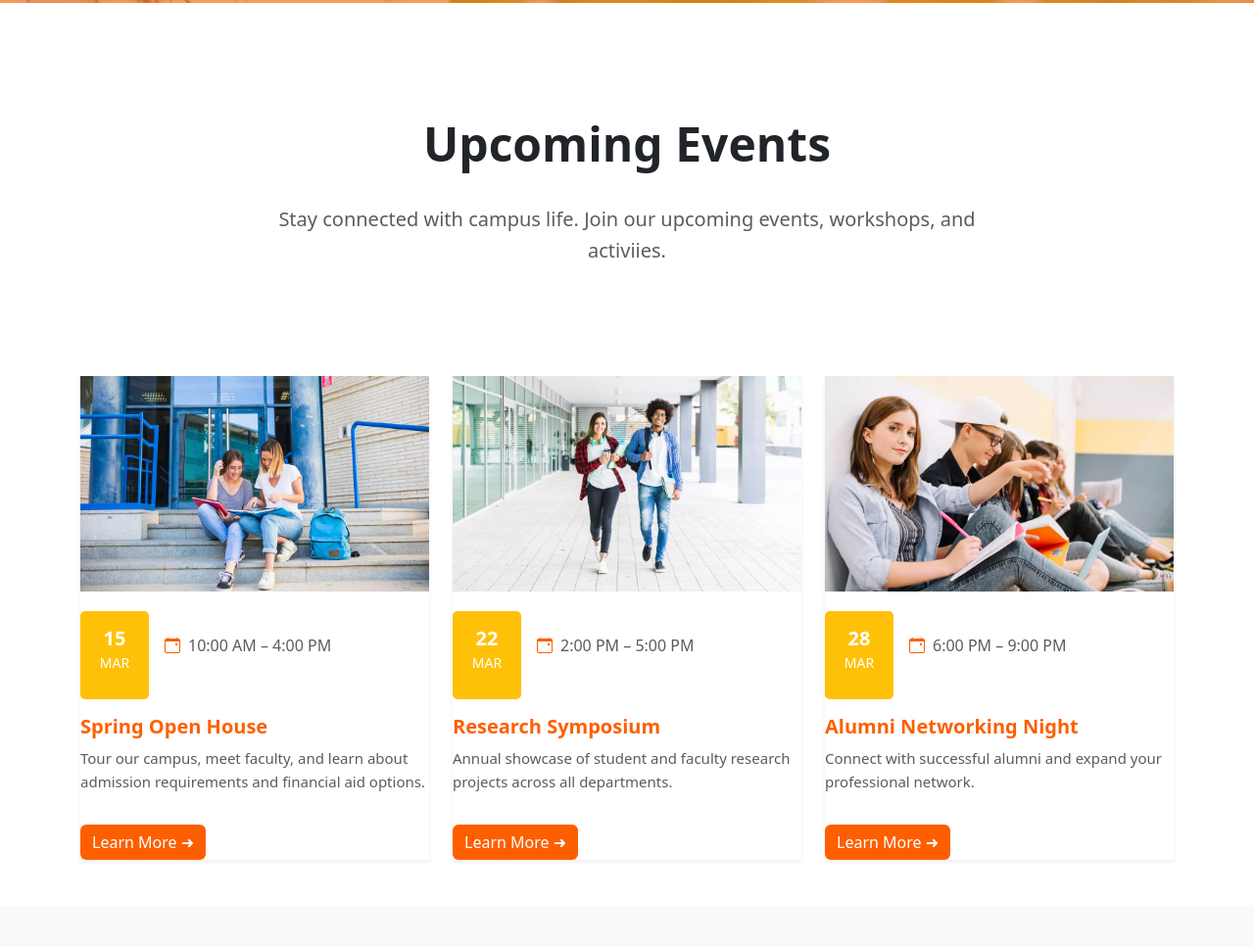
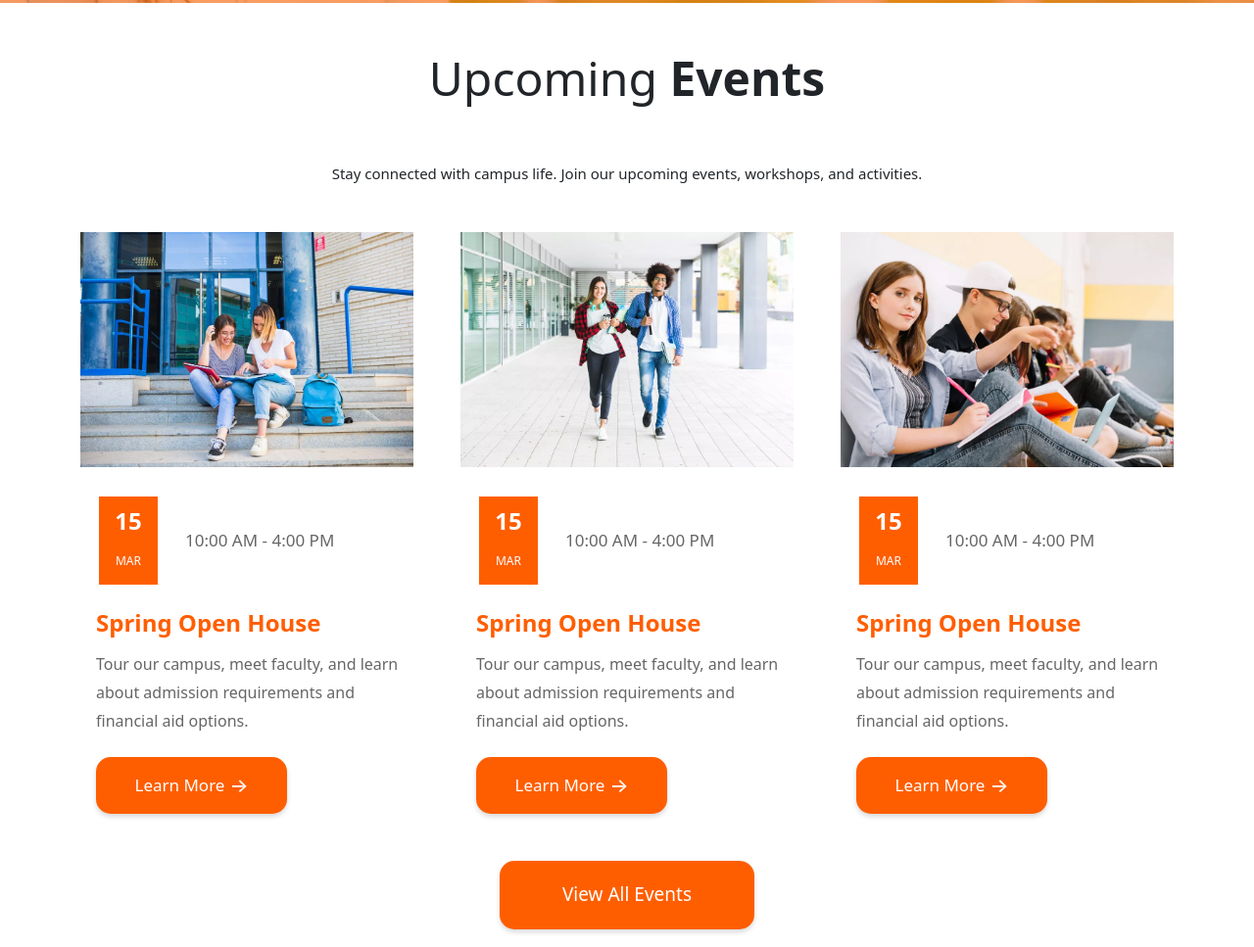
Before and after one commit to Mirza-Hammad-Ali/Fox-University, a plain HTML site: page index.html in a window 1280 px wide. Shown: the part 6355-7322 px from the top of the page at 98% size. Drawn offline with nearby package versions, Linux system fonts and the light colour scheme.

Commit message:
Initial commit

```diff
--- a/index.html
+++ b/index.html
@@ -283,7 +283,7 @@
     <section
       class="overlay-bg"
       style="
-        background-image: url('/src/image_4.webp');
+        background-image: url(&quot;/src/image_4.webp&quot;);
         background-size: cover;
         background-position: center;
       "
@@ -520,8 +520,9 @@
                   Teacher
                 </p>
                 <p class="text-muted">
-                   I am an ambitious <br> workaholic, but apart from <br> that, pretty
-                  simple person.
+                  I am an ambitious <br />
+                  workaholic, but apart from <br />
+                  that, pretty simple person.
                 </p>
               </div>
             </div>
@@ -541,8 +542,9 @@
                   English Teacher
                 </p>
                 <p class="text-muted">
-                  I am an ambitious <br> workaholic, but apart from <br> that, pretty
-                  simple person.
+                  I am an ambitious <br />
+                  workaholic, but apart from <br />
+                  that, pretty simple person.
                 </p>
               </div>
             </div>
@@ -562,8 +564,9 @@
                   Art Teacher
                 </p>
                 <p class="text-muted">
-                  I am an ambitious <br> workaholic, but apart from <br> that, pretty
-                  simple person.
+                  I am an ambitious <br />
+                  workaholic, but apart from <br />
+                  that, pretty simple person.
                 </p>
               </div>
             </div>
@@ -583,8 +586,9 @@
                   Science Teacher
                 </p>
                 <p class="text-muted">
-                   I am an ambitious <br> workaholic, but apart from <br> that, pretty
-                  simple person.
+                  I am an ambitious <br />
+                  workaholic, but apart from <br />
+                  that, pretty simple person.
                 </p>
               </div>
             </div>
@@ -657,8 +661,6 @@
                   Request A Quote
                 </button>
               </div>
-
-
             </form>
           </div>
         </div>
@@ -666,120 +668,87 @@
     </section>
 
     <!-- Upcoming Events -->
-    <section class="py-5 text-center bg-white">
-      <div class="container event-text">
-        <h2 class="fw-semibold">
-          Upcoming <span class="fw-bold">Events</span>
+
+    <section class="py-5">
+      <div class="container">
+        <div class="text-center mb-5">
+          <h2 class="section-title-cources">
+            Upcoming <strong> Events </strong>
           </h2>
-        <p class="text-muted mt-3 mx-auto" style="max-width: 800px">
-          Stay connected with campus life. Join our upcoming events, workshops,
-          and <br> activiies.
+          <p class="text-muted-cources pt-5">
+            Stay connected with campus life. Join our upcoming events,
+            workshops, and activities.
           </p>
         </div>
-    </section>
-
-    <!-- Events -->
-    <section class="py-5 bg-white">
-      <div class="container">
-        <div class="row g-4">
+        <div class="row g-5">
           <!-- Event 1 -->
-          <div class="col-md-4">
-            <div class="event-card border-0 shadow-sm h-100">
-              <img
-                src="/src/image_1.webp"
-                class="card-img-top"
-                alt="Spring Open House"
-              />
-              <div class="card-body">
-                <div class="d-flex align-items-center mb-3">
-                  <div
-                    class="date-box text-center text-white bg-warning p-3 me-3"
-                  >
-                    <h5 class="mb-0 fw-bold">15</h5>
-                    <small>MAR</small>
+          <div class="col-lg-4">
+            <div class="event-card">
+              <img src="/src/image_1.webp" class="event-img" alt="Event" />
+              <div class="event-info">
+                <div class="event-date">
+                  <strong>15</strong>
+                  <span>MAR</span>
                 </div>
-                  <span class="text-muted"
-                    ><i class="bi bi-calendar-event text-warning me-2"></i>10:00
-                    AM – 4:00 PM</span
-                  >
+                <div class="event-time">
+                  <i class="fa-regular fa-calendar-days"></i>
+                  <span>10:00 AM - 4:00 PM</span>
                 </div>
-                <h5 class="fw-bold text-warning">Spring Open House</h5>
-                <p class="text-muted">
+              </div>
+              <h3 class="ms-3">Spring Open House</h3>
+              <p class="ms-3">
                 Tour our campus, meet faculty, and learn about admission
                 requirements and financial aid options.
               </p>
-                <a href="#" class="btn btn-warning text-white mt-3"
-                  >Learn More ➜</a
-                >
+              <a href="#" class="event-btn ms-3"> Learn More <span>→</span> </a>
+            </div>
+          </div>
+          <div class="col-lg-4">
+            <div class="event-card">
+              <img src="/src/image_2.webp" class="event-img" alt="Event" />
+              <div class="event-info">
+                <div class="event-date">
+                  <strong>15</strong>
+                  <span>MAR</span>
+                </div>
+                <div class="event-time">
+                  <i class="fa-regular fa-calendar-days"></i>
+                  <span>10:00 AM - 4:00 PM</span>
+                </div>
+              </div>
+              <h3 class="ms-3">Spring Open House</h3>
+              <p class="ms-3">
+                Tour our campus, meet faculty, and learn about admission
+                requirements and financial aid options.
+              </p>
+              <a href="#" class="event-btn ms-3"> Learn More <span>→</span> </a>
+            </div>
+          </div>
+          <div class="col-lg-4">
+            <div class="event-card">
+              <img src="/src/image_3.webp" class="event-img" alt="Event" />
+              <div class="event-info">
+                <div class="event-date">
+                  <strong>15</strong>
+                  <span>MAR</span>
+                </div>
+                <div class="event-time">
+                  <i class="fa-regular fa-calendar-days"></i>
+                  <span>10:00 AM - 4:00 PM</span>
+                </div>
+              </div>
+              <h3 class="ms-3">Spring Open House</h3>
+              <p class="ms-3">
+                Tour our campus, meet faculty, and learn about admission
+                requirements and financial aid options.
+              </p>
+              <a href="#" class="event-btn ms-3"> Learn More <span>→</span> </a>
             </div>
           </div>
         </div>
-
-          <!-- Event 2 -->
-          <div class="col-md-4">
-            <div class="event-card border-0 shadow-sm h-100">
-              <img
-                src="/src/image_2.webp"
-                class="card-img-top"
-                alt="Research Symposium"
-              />
-              <div class="card-body">
-                <div class="d-flex align-items-center mb-3">
-                  <div
-                    class="date-box text-center text-white bg-warning p-3 me-3"
-                  >
-                    <h5 class="mb-0 fw-bold">22</h5>
-                    <small>MAR</small>
-                  </div>
-                  <span class="text-muted"
-                    ><i class="bi bi-calendar-event text-warning me-2"></i>2:00
-                    PM – 5:00 PM</span
-                  >
-                </div>
-                <h5 class="fw-bold text-warning">Research Symposium</h5>
-                <p class="text-muted">
-                  Annual showcase of student and faculty research projects
-                  across all departments.
-                </p>
-                <a href="#" class="btn btn-warning text-white mt-3"
-                  >Learn More ➜</a
-                >
-              </div>
-            </div>
-          </div>
-
-          <!-- Event 3 -->
-          <div class="col-md-4">
-            <div class="event-card border-0 shadow-sm h-100">
-              <img
-                src="/src/image_3.webp"
-                class="card-img-top"
-                alt="Alumni Networking Night"
-              />
-              <div class="card-body">
-                <div class="d-flex align-items-center mb-3">
-                  <div
-                    class="date-box text-center text-white bg-warning p-3 me-3"
-                  >
-                    <h5 class="mb-0 fw-bold">28</h5>
-                    <small>MAR</small>
-                  </div>
-                  <span class="text-muted"
-                    ><i class="bi bi-calendar-event text-warning me-2"></i>6:00
-                    PM – 9:00 PM</span
-                  >
-                </div>
-                <h5 class="fw-bold text-warning">Alumni Networking Night</h5>
-                <p class="text-muted">
-                  Connect with successful alumni and expand your professional
-                  network.
-                </p>
-                <a href="#" class="btn btn-warning text-white mt-3"
-                  >Learn More ➜</a
-                >
-              </div>
-            </div>
-          </div>
+        <!-- View All Events -->
+        <div class="text-center mt-5">
+          <a href="#" class="view-events-btn"> View All Events </a>
         </div>
       </div>
     </section>
@@ -787,7 +756,7 @@
     <!-- Recent Blogs -->
 
     <section class="py-5 text-center bg-light">
-      <div class="container">
+      <div class="container recent-blog">
         <h2 class="fw-semibold">Recent <span class="fw-bold">Blog</span></h2>
         <p class="text-muted mt-3 mx-auto" style="max-width: 800px">
           Separated they live in. A small river named Duden flows by their place
@@ -802,6 +771,7 @@
       <div class="container">
         <div class="row g-4">
           <!-- Blog Card 1 -->
+
           <div class="col-md-4">
             <div class="card border-0 shadow-sm h-100">
               <div class="position-relative">
@@ -811,7 +781,7 @@
                   alt="Blog Image"
                 />
                 <div
-                  class="date-box bg-warning text-white text-center position-absolute top-0 start-0 p-2"
+                  class="date-box text-white text-center position-absolute start-0 bottom-0 p-2"
                 >
                   <h5 class="mb-0 fw-bold">26</h5>
                   <small>June<br />2032</small>
@@ -850,7 +820,7 @@
                   alt="Blog Image"
                 />
                 <div
-                  class="date-box bg-warning text-white text-center position-absolute top-0 start-0 p-2"
+                  class="date-box text-white text-center position-absolute start-0 bottom-0 p-2"
                 >
                   <h5 class="mb-0 fw-bold">26</h5>
                   <small>June<br />2032</small>
@@ -889,7 +859,7 @@
                   alt="Blog Image"
                 />
                 <div
-                  class="date-box bg-warning text-white text-center position-absolute top-0 start-0 p-2"
+                  class="date-box text-white text-center position-absolute start-0 bottom-0 p-2"
                 >
                   <h5 class="mb-0 fw-bold">26</h5>
                   <small>June<br />2032</small>
@@ -942,7 +912,6 @@
           <!-- Testimonial 1 -->
           <div class="col-md-4">
             <div class="d-flex align-items-center">
-              <!-- <img src="student1.jpg" class="rounded-circle me-3" alt="Student" width="100" height="100"> -->
               <div>
                 <p class="text-muted fst-italic mb-2">
                   “Far far away, behind the word mountains, far from the
@@ -1003,40 +972,39 @@
     </section>
 
     <!-- Photo Grid -->
-    <section class="py-5 bg-white">
+
     <div class="container-fluid">
-        <div class="row g-0">
-          <div class="col-md-3">
+      <div class="row">
+        <div class="col-12 col-md-6 col-lg-3 p-0 m-0">
           <img
             src="/src/image_1.webp"
-              class="img-fluid w-100"
-              alt="Team meeting"
+            class="img-fluid"
+            alt="Group of friends"
           />
         </div>
-          <div class="col-md-3">
+        <div class="col-12 col-md-6 col-lg-3 p-0 m-0">
           <img
             src="/src/image_2.webp"
-              class="img-fluid w-100"
-              alt="Students walking"
+            class="img-fluid"
+            alt="Group of friends"
           />
         </div>
-          <div class="col-md-3">
+        <div class="col-12 col-md-6 col-lg-3 p-0 m-0">
           <img
             src="/src/image_3.webp"
-              class="img-fluid w-100"
-              alt="Students studying"
+            class="img-fluid"
+            alt="Group of friends"
           />
         </div>
-          <div class="col-md-3">
+        <div class="col-12 col-md-6 col-lg-3 p-0 m-0">
           <img
             src="/src/image_4.webp"
-              class="img-fluid w-100"
+            class="img-fluid"
             alt="Group of friends"
           />
         </div>
       </div>
     </div>
-    </section>
 
     <!-- Footer -->
 
--- a/style.css
+++ b/style.css
@@ -371,59 +371,155 @@
   background-color: #e65c00;
 }
 
-/* Upcoming Events */
-.event-text{
-  margin-top: 50px;
-}
-.event-text h2 {
-  font-size: 48px;
-  line-height: 1.9;
-}
-
-.event-text p {
-  font-size: 20px;
-  line-height: 1.6;
-}
-
-/* Events */
-
-.date-box {
-  margin-top: 20px;
-  width: 20px;
-  height: 90px;
+/* EVENT CARD */
+.event-card {
+    /* background: red; */
+    border: none;
 
 }
 
-.event-card img {
-  height: 220px;
-  object-fit: cover;
+.event-img {
+    width: 100%;
+    height: 240px;
+    object-fit: cover;
+    display: block;
 }
 
-.card {
-  border-radius: 10px;
-  transition: transform 0.3s ease;
+.event-info {
+    display: flex;
+    align-items: center;
+    margin-top: 30px;
+    margin-left: 19px;
+
 }
 
-.card:hover {
-  transform: translateY(-5px);
+.event-date {
+    width: 60px;
+    height: 90px;
+    background: #ff5e00;
+    color: white;
+    display: flex;
+    flex-direction: column;
+    align-items: center;
+    justify-content: center;
+    flex-shrink: 0;
 }
 
-.btn-warning {
-  background-color: #fd5f00;
-  border: none;
+.event-date strong {
+    font-size: 24px;
+    line-height: 43px;
+    font-weight: 600;
+    line-height: 1;
 }
 
-.btn-warning:hover {
-  background-color: #e65c00;
+.event-date span {
+    font-size: 12px;
+    line-height: 22px;
+    font-weight: 400;
+
+    margin-top: 18px;
+}
+
+
+.event-time {
+    display: flex;
+    align-items: center;
+    gap: 10px;
+    margin-left: 18px;
+    color: #666;
+    font-size: 17px;
+}
+
+.event-time i {
+    color: #666;
+    font-size: 19px;
+}
+
+
+.event-card h3 {
+    color: #ff5e00;
+    font-size: 24px;
+    line-height: 33px;
+    font-weight: 600;
+    margin-top: 22px;
+    margin-bottom: 12px;
+}
+
+
+.event-card p {
+    color: #666;
+    font-size: 16px;
+    line-height: 29px;
+    font-weight: 400;
+    margin-bottom: 22px;
+    max-width: 470px;
+}
+
+.event-btn {
+    display: inline-flex;
+    align-items: center;
+    justify-content: center;
+    min-width: 195px;
+    height: 58px;
+    padding: 0 25px;
+    background: #ff5e00;
+    color: white;
+    border-radius: 15px;
+    text-decoration: none;
+    font-size: 17px;
+    font-weight: 500;
+    box-shadow: 0 3px 5px rgba(0, 0, 0, 0.15);
+    transition: 0.3s ease;
+}
+
+.event-btn span {
+    margin-left: 5px;
+    font-size: 20px;
+}
+
+.event-btn:hover {
+    background: #e65300;
+    color: white;
+    transform: translateY(-2px);
+}
+
+.view-events-btn {
+    display: inline-flex;
+    align-items: center;
+    justify-content: center;
+
+    width: 260px;
+    height: 70px;
+
+    background: #ff5e00;
+    color: white;
+
+    border-radius: 15px;
+
+    text-decoration: none;
+
+    font-size: 19px;
+    font-weight: 500;
+
+    box-shadow: 0 3px 5px rgba(0, 0, 0, 0.15);
+
+    transition: 0.3s ease;
+}
+
+.view-events-btn:hover {
+    background: #e65300;
+    color: white;
+
+    transform: translateY(-2px);
 }
 
 /* Recent Blogs */
 
-h2 {
+.recent-blog h2 {
   font-size: 48px;
 }
 
-p {
+.recent-blog p {
   font-size: 18px;
   line-height: 1.6;
 }
@@ -433,6 +529,7 @@ p {
 .date-box {
   border-radius: 5px;
   width: 70px;
+  background-color: #fd5f00;
 }
 
 .card img {
@@ -471,9 +568,6 @@ p {
 }
 
 /* Testimonial Cards */
-img.rounded-circle {
-  border: 3px solid #fd5f00;
-}
 
 .text-warning {
   color: #fd5f00 !important;
```
Lines whose indentation alone changed are shown as unchanged.
